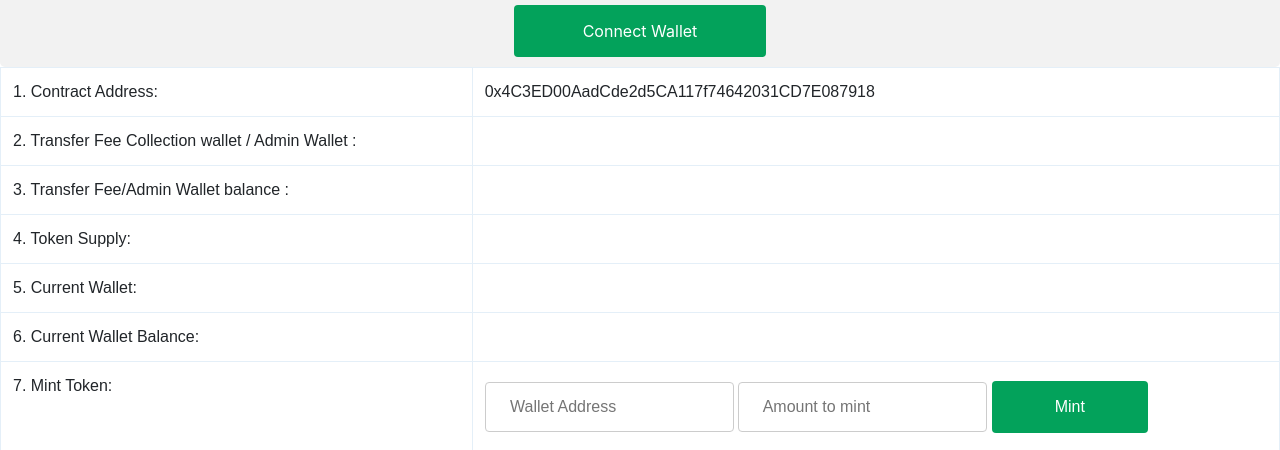
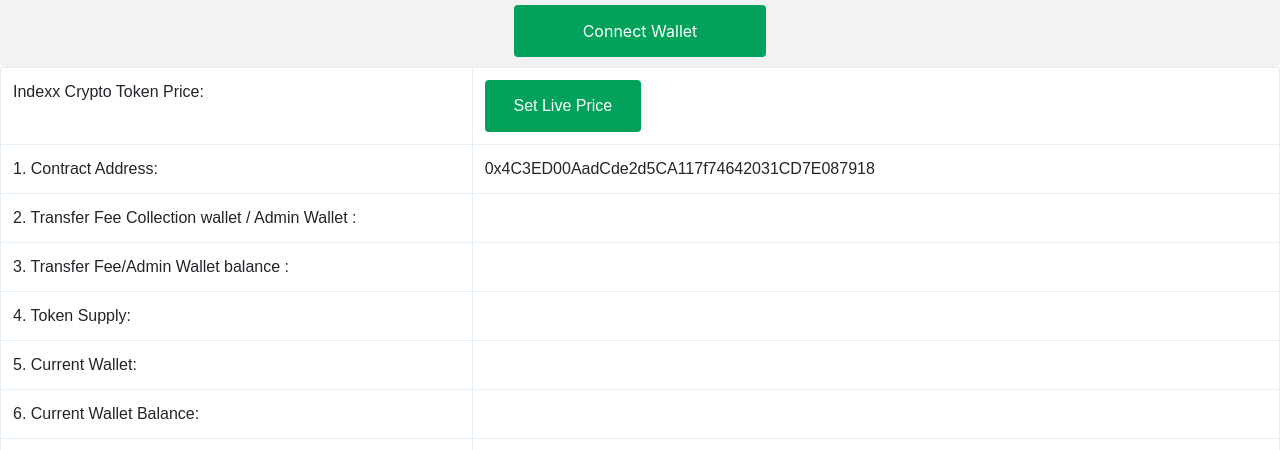
Before and after one commit to skullpunks/Indexx500-Crypto_Dashboard, a plain HTML site: page crypto_prod.html in a window 1280 px wide. Shown: the part 285-735 px from the top of the page. Drawn offline with nearby package versions, Linux system fonts and the light colour scheme.

Commit message:
update price

```diff
--- a/crypto_prod.html
+++ b/crypto_prod.html
@@ -148,6 +148,12 @@
 		<tbody>
 
 			<tr>
+				<td>Indexx Crypto Token Price:</td>
+				<td><span id="price"> </span>
+					<button onclick="set_real_price()"> Set Live Price </button></td>
+			</tr>
+
+			<tr>
 				<td>1. Contract Address:</td>
 				<td>0x4C3ED00AadCde2d5CA117f74642031CD7E087918</td>
 			</tr>
@@ -1535,6 +1541,28 @@
 		}
 	}
 
+	async function set_real_price() {
+		try {
+			window.contract = await loadIcoContract();
+			var account = await getCurrentAccount();
+			var gas = await window.web3.eth.getGasPrice();
+			let coolNumber = await window.contract.methods._setIndexxCryptoPrice().send({ from: account, gasPrice: gas })
+				.on('transactionHash', function (hash) {
+					console.log(hash);
+					alert("Transaction successful, wait for few seconds for automatic reload");
+				})
+				.on('receipt', function (receipt) {
+					location.reload();
+				})
+				.on('error', function (error, receipt) {
+					console.log(error);
+				});
+			return;
+		} catch (err) {
+			console.log(err);
+		}
+	}
+
 	async function change() {
 		try {
 			window.contract = await loadIcoContract();
@@ -1661,6 +1689,9 @@
 		const ico_admin = await window.contract.methods.icoAdmin().call();
 		document.getElementById("ico_admin").textContent = ico_admin;
 
+		const prices = await window.contract.methods.indexxCryptoPriceUSD().call();
+		document.getElementById("price").textContent = web3.utils.fromWei(prices, 'ether');;
+
 		const opentime = await window.contract.methods.openingTime().call();
 		var opentimes = new Date(parseInt(opentime) * 1000);
 		opentimes = opentimes.toLocaleString('en-US', {
```
